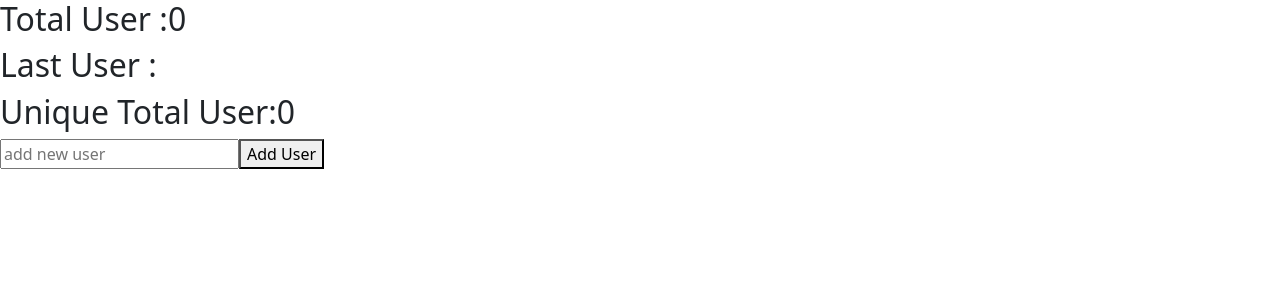
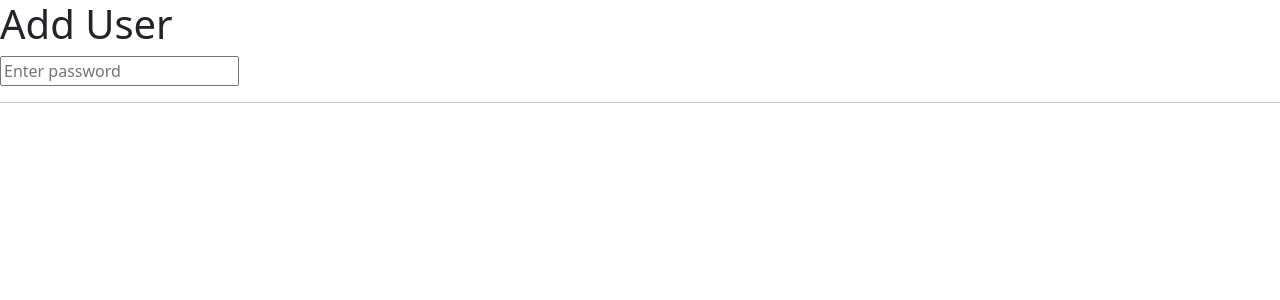
Before and after one commit to raju15022004/React_coder, a React (Vite) app in the folder react_coder/: page / in a window 1280 px wide. Shown: the top 300 px of the page. Built offline with nearby package versions, Linux system fonts and the light colour scheme.

Commit message:
AddUser.jsx

```diff
--- /dev/null
+++ b/react_coder/src/AddUser.jsx
@@ -0,0 +1,11 @@
+function Adduser({setUser }){
+  return(
+    <div>
+    <h1>Add User</h1>
+    <input type="text" onChange={(event)=>setUser(event.target.value)} placeholder="Enter password"/>
+    <hr></hr>
+    </div>
+  )
+}
+
+export default Adduser;
--- a/react_coder/src/App.jsx
+++ b/react_coder/src/App.jsx
@@ -1,32 +1,13 @@
 import { useState } from "react";
+import Adduser from "./AddUser";
+import DisplayUser from "./DisplayUser";
 
 function App(){
-
-  const [users,setUsers]=useState([]);
-  const [user,setUser]=useState('');
-  const handleAddUsers=()=>{
-  setUsers([...users, user]);
-  }
-
-  const total=users.length;
-  const last=users[users.length-1];
-  const Unique=[...new Set(users)].length
-
+const [user,setUser]=useState('')
   return(
   <div>
-    <h2>Total User :{total}</h2>
-    <h2>Last User :{last}</h2>
-    <h2>Unique Total User:{Unique}</h2>
-
-   <input type="text" onChange={(event)=>setUser(event.target.value)} placeholder="add new user"/>
-   <button onClick={handleAddUsers}>Add User</button>
-
-{
-   users.map((item, index) => (
-  <h4 key={index}>{item}</h4>
-))
-}
-
+   <Adduser setUser={setUser}/>
+   <DisplayUser user={user}/>
     </div>
   )
 }
--- /dev/null
+++ b/react_coder/src/DisplayUser.jsx
@@ -0,0 +1,8 @@
+function DisplayUser({user}){
+  return(
+    <div>
+     <h3>{user}</h3>
+    </div>
+  )
+}
+export default DisplayUser;
```
